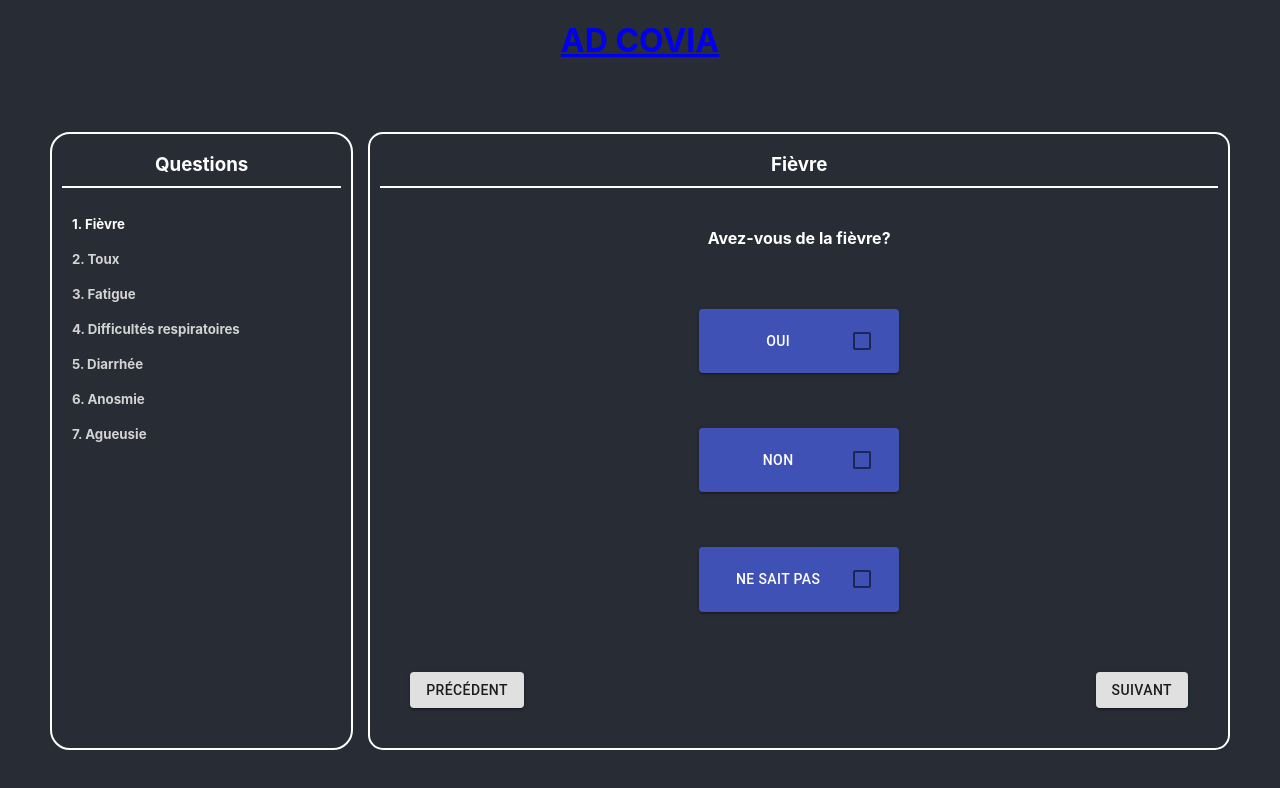
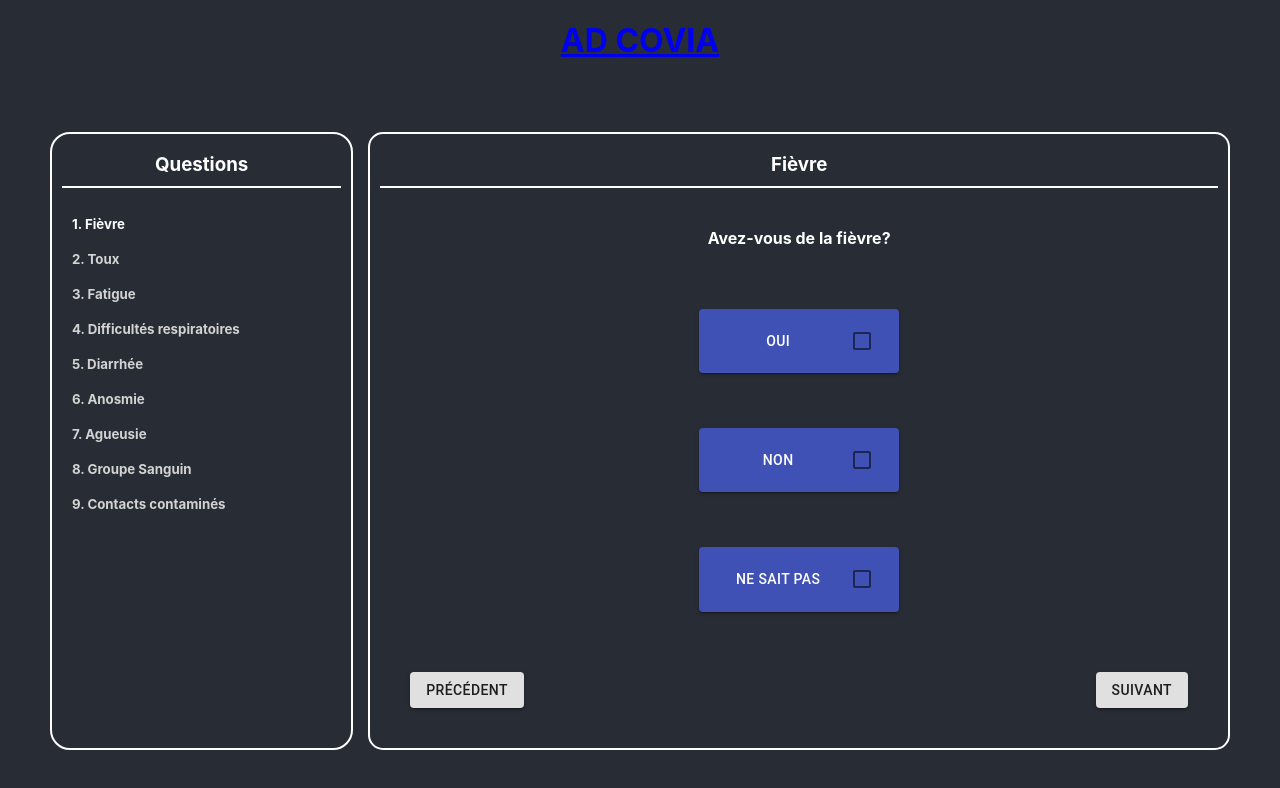
Before and after one commit to AntoineAwaida/ad-covia, a React (Create React App) app in the folder front-app/: page /form in a window 1280 px wide. Shown: the top 788 px of the page. Built offline with nearby package versions, Linux system fonts and the light colour scheme.

Commit message:
Add Input field type
Added mocks too

```diff
--- a/front-app/src/modules/questions/mocks.tsx
+++ b/front-app/src/modules/questions/mocks.tsx
@@ -43,4 +43,17 @@ export const mockQuestions: Question[] = [
     text: "Avez-vous une perte du goût?",
     answer: { type: "YES_NO" },
   },
+  {
+    id: "group_sang",
+    shortText: "Groupe Sanguin",
+    text: "Quel est votre groupe sanguin?",
+    answer: { type: "STRING" },
+  },
+  {
+    id: "contacts_cov",
+    shortText: "Contacts contaminés",
+    text:
+      "Combien de personnes contaminées avez-vous rencontrés ces derniers 14 jours?",
+    answer: { type: "NUMBER" },
+  },
 ];
--- /dev/null
+++ b/front-app/src/pages/ADForm/components/AnswerFields/InputAnswerFields.tsx
@@ -0,0 +1,33 @@
+import React from "react";
+import styled from "styled-components";
+import { TextField } from "@material-ui/core";
+
+const Container = styled.div`
+  flex: 1;
+  display: flex;
+  justify-content: space-around;
+  align-items: center;
+  flex-direction: column;
+`;
+
+interface Props {
+  questionId: string;
+  formikValue: string;
+  setFieldValue: (field: string, value: string) => void;
+}
+
+export const InputAnswerFields = (props: Props) => (
+  <Container>
+    <TextField
+      id={props.questionId}
+      name={props.questionId}
+      value={props.formikValue}
+      size="medium"
+      variant="filled"
+      label={props.questionId}
+      onChange={(event) =>
+        props.setFieldValue(props.questionId, event.target.value)
+      }
+    />
+  </Container>
+);
--- a/front-app/src/pages/ADForm/components/Form.tsx
+++ b/front-app/src/pages/ADForm/components/Form.tsx
@@ -3,6 +3,7 @@ import { Question, AnswerType } from "../../../modules/questions/interfaces";
 import styled from "styled-components";
 import { YNUAnswerFields } from "./AnswerFields/YNUAnswerFields";
 import { YNAnswerFields } from "./AnswerFields/YNAnswerFields";
+import { InputAnswerFields } from "./AnswerFields/InputAnswerFields";
 
 const Container = styled.div`
   flex: 1;
@@ -52,6 +53,15 @@ const generateAnswerFields = (
           setFieldValue={setFieldValue}
         />
       );
+    case "NUMBER":
+    case "STRING":
+      return (
+        <InputAnswerFields
+          questionId={questionId}
+          formikValue={value}
+          setFieldValue={setFieldValue}
+        />
+      );
     default:
       return <p>test</p>;
   }
```
